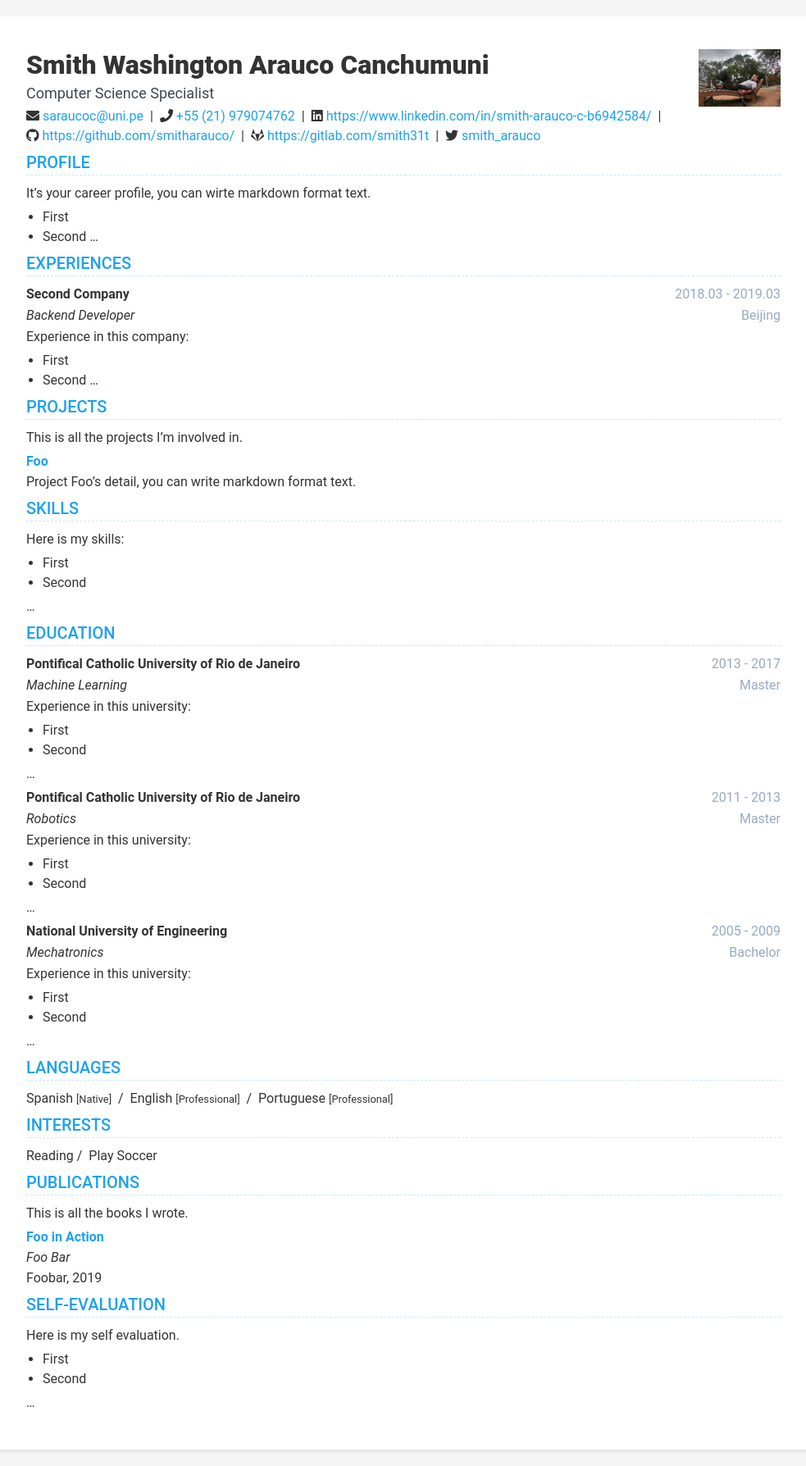
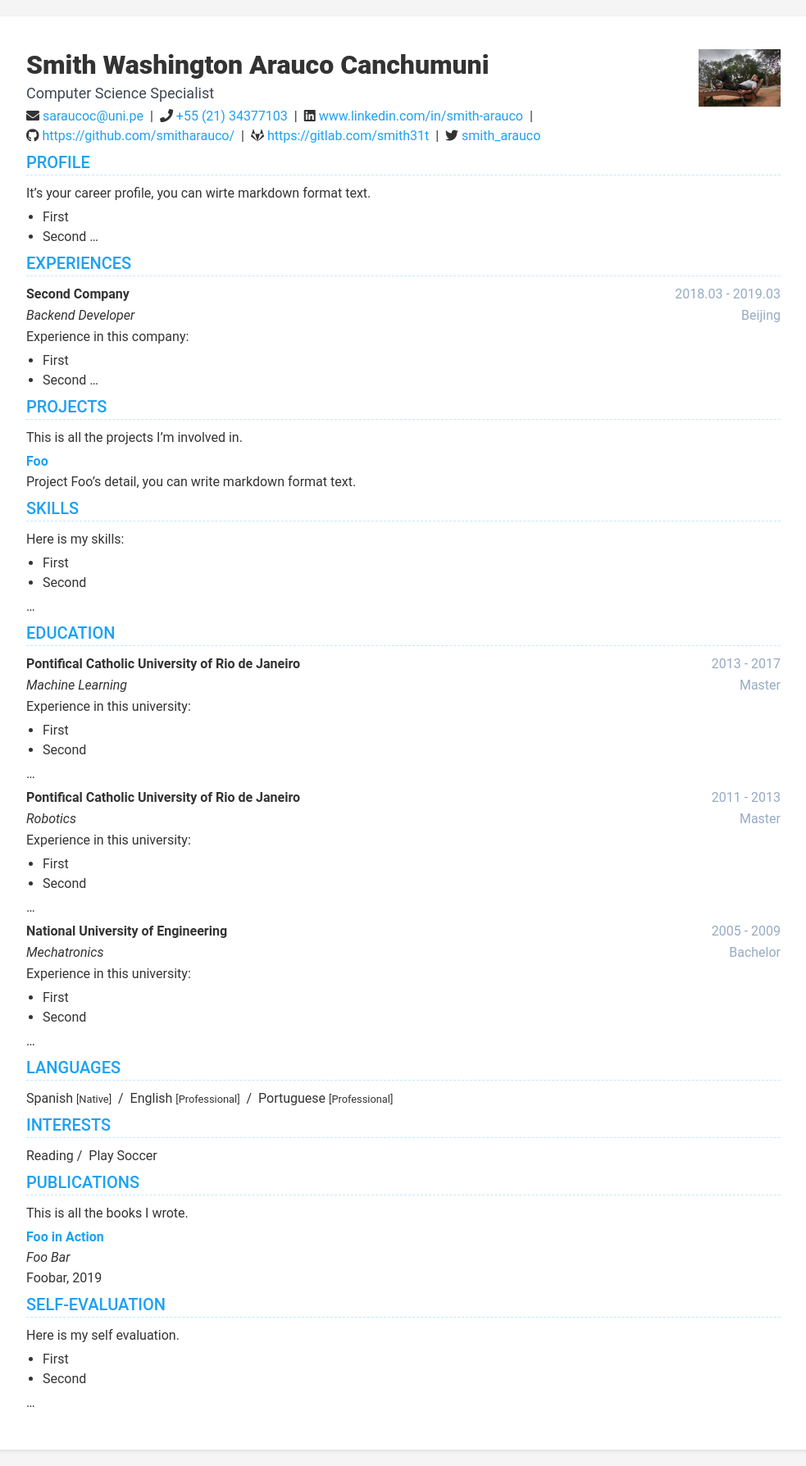
Before and after one commit to smitharauco/https-smitharauco.github.io-, a Jekyll site: the page built from index.html, in a window 1280 px wide. Shown: the whole page at 82% size, without its empty margins (148-1131 px from the left). Built offline with Jekyll 4.4.1, drawn with Linux system fonts in a browser that asks for light colours; nearby versions of some CDN libraries; some of the changed lines change nothing that is shown.

Commit message:
Update data.yml

```diff
--- a/_data/data.yml
+++ b/_data/data.yml
@@ -8,11 +8,12 @@ intro:
 contact:
   email: saraucoc@uni.pe
   phone: +55 (21) 979074762
+  phone: +55 (21) 34377103
   whatsapp:
   telegram:
   website:
   medium:
-  linkedin: https://www.linkedin.com/in/smith-arauco-c-b6942584/
+  linkedin: www.linkedin.com/in/smith-arauco
   github: https://github.com/smitharauco/
   gitlab: https://gitlab.com/smith31t
   bitbucket:
```
